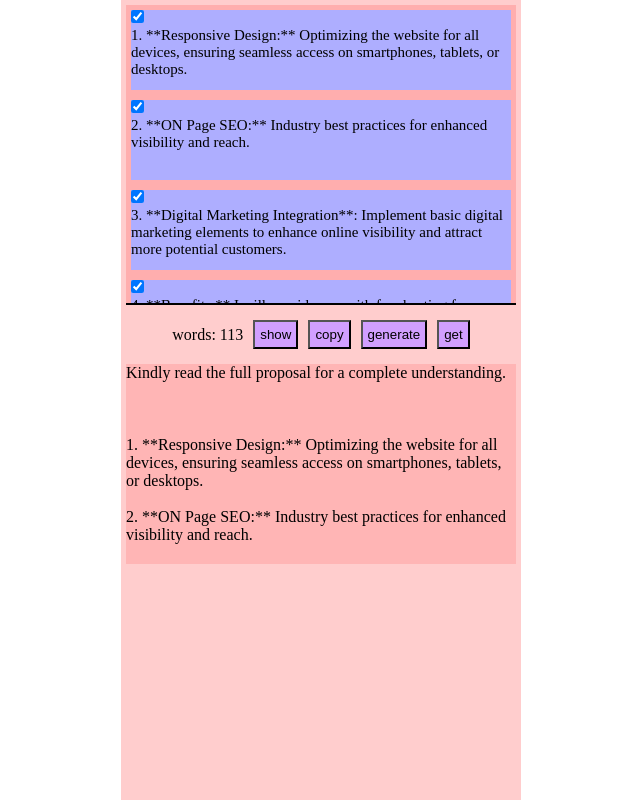
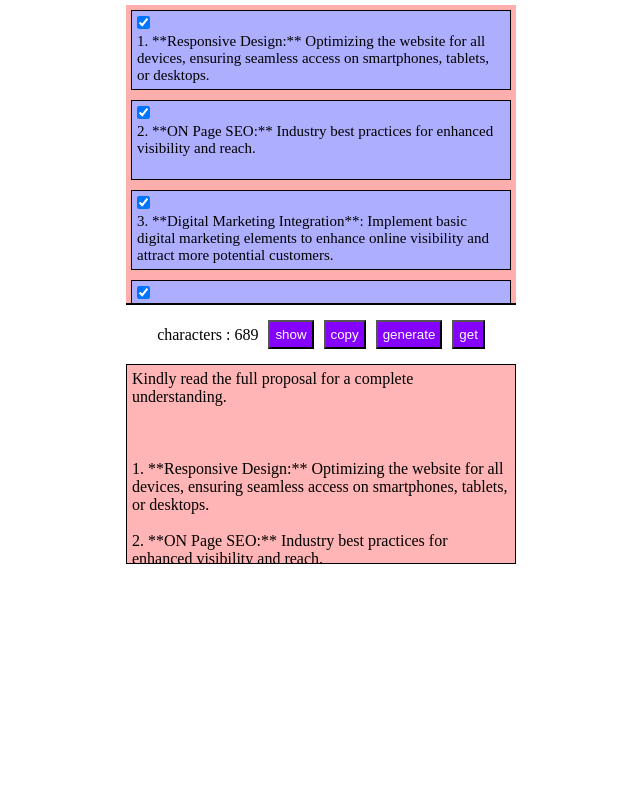
Before and after one commit to nadeemhh/stock-calc, a website: page client/temlate.html in a window 1280 px wide. Both pictures are taken after a click on the button "generate". Shown: the whole page, without its empty margins (319-959 px from the left). Drawn offline with Linux system fonts and the light colour scheme.

Commit message:
Update temlate.html

```diff
--- a/client/temlate.html
+++ b/client/temlate.html
@@ -7,17 +7,17 @@
 
 *{margin: 0;padding: 0;box-sizing: border-box;}
 
-.main-parent{width:400px;height: 100%;background-color: rgb(255, 205, 205);overflow-y: auto;padding: 5px;}
+.main-parent{width:400px;height: 100%;overflow-y: auto;padding: 5px;}
 
 .available-sentance{width:100%;height: 300px;background-color: rgb(255, 174, 174);overflow-y: scroll;margin-bottom: 10px;border-bottom: 2px solid rgb(0, 0, 0);padding: 5px;}
 
-.text-container-parent{height: 80px;background-color: rgb(174, 174, 255);font-size: 15px;overflow-y: auto;margin-bottom: 10px;}
+.text-container-parent{height: 80px;background-color: rgb(174, 174, 255);font-size: 15px;overflow-y: auto;margin-bottom: 10px;border: 1px solid rgb(0, 0, 0);padding: 5px;}
 
 
 .buttton-container{display: flex;gap: 10px;padding: 5px;margin-bottom: 10px;align-items: center;}
-.buttton-container>button{background-color: rgb(209, 159, 255);padding: 5px;}
+.buttton-container>button{background-color: rgb(132, 0, 255);padding: 5px;color: white;}
 
-.addtext{width:100%;height: 200px;overflow-y: auto;background-color: rgb(255, 181, 181);display: none;}
+.addtext{width:100%;height: 200px;overflow-y: auto;background-color: rgb(255, 181, 181);display: none;border: 1px solid rgb(0, 0, 0);padding: 5px;}
 
 .proposal-generator{display: none;}
 
@@ -227,24 +227,15 @@ attract more potential customers.
 
          // count words
 
-        const addTextDiv = document.querySelector('.addtext');
+        // Get the text content from the div
+         text = document.querySelector('.addtext').textContent;
 
-        // Get the paragraph element where you want to display the total word count
-        const totalNumberParagraph = document.querySelector('.total-number');
+        // Remove spaces from the text and get the character count
+        const characterCountWithoutSpaces = text.replace(/\s/g, '').length;
 
-        // Function to count words in the given text
-        function countWords(text) {
-            // Remove extra spaces and then split the text by spaces to count words
-            const words = text.trim().split(/\s+/);
-            return words.length;
-        }
+        // Update the <p> element with the total character count without spaces
+        document.querySelector('.total-number').textContent = `characters : ${characterCountWithoutSpaces}`;
 
-        // Get the text content of the 'addtext' div and count the words
-        const textContent = addTextDiv.textContent;
-        const wordCount = countWords(textContent);
-
-        // Display the word count in the paragraph element
-        totalNumberParagraph.textContent = `words: ${wordCount}`;
 
 
     })
```
